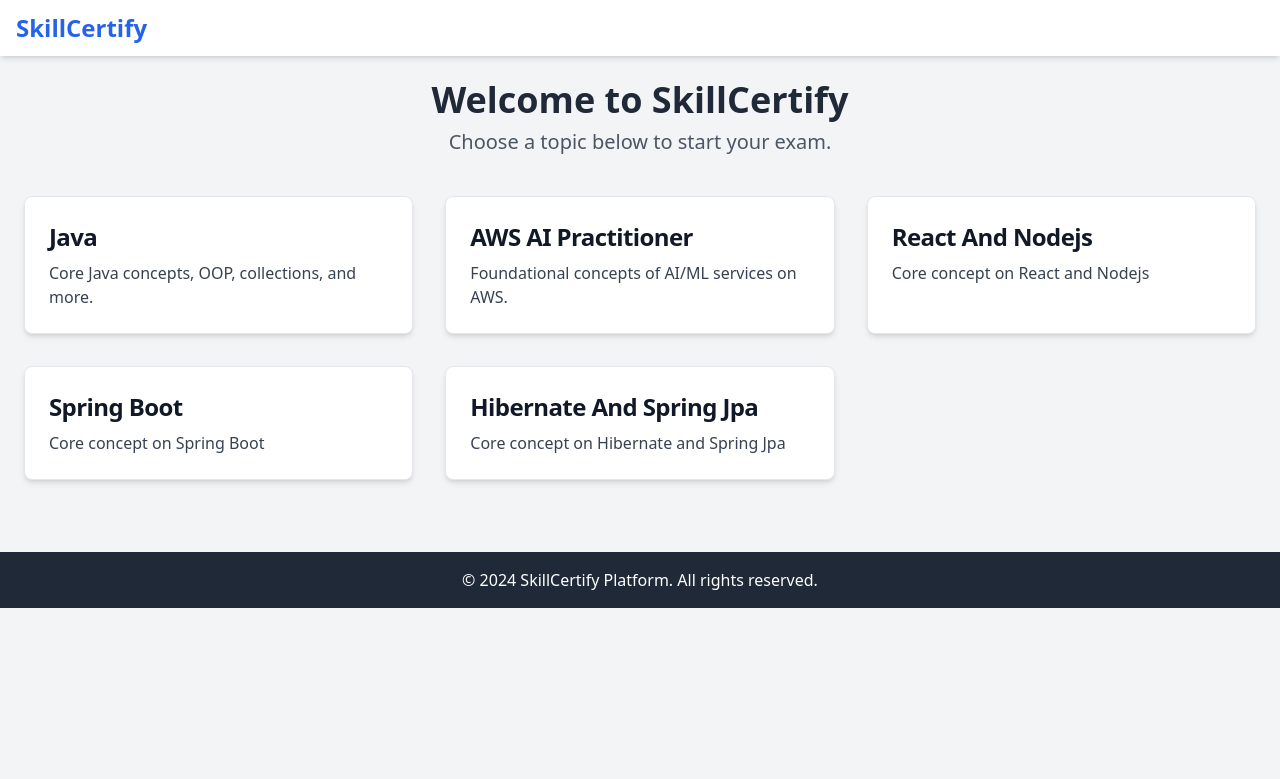
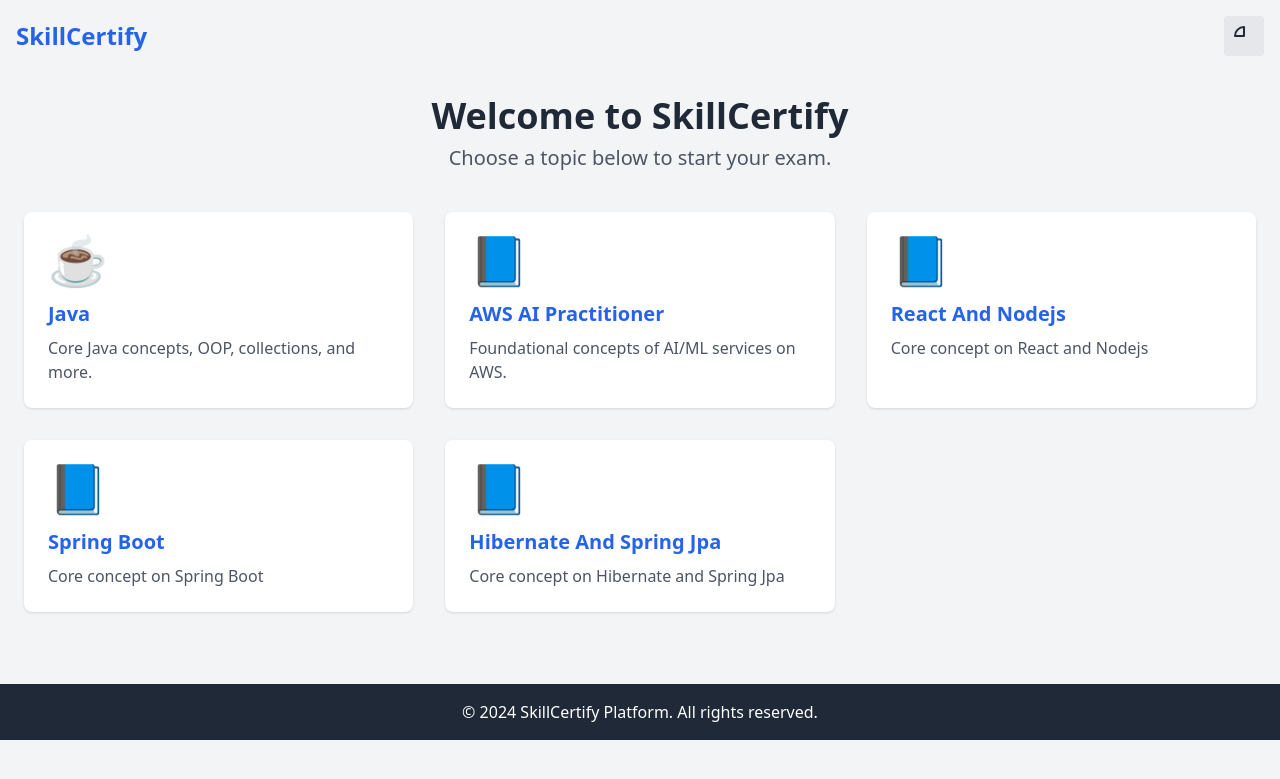
Before and after one commit to manojsatna31/SkillCertify, a Flask app: page / in a window 1280 px wide. Shown: the top 779 px of the page. Run offline with Flask 3, Linux system fonts and the light colour scheme; some libraries are stand-ins or nearby versions.

Commit message:
Running Application - css issue Fixed

```diff
--- a/skillcertify_web_app/web_app/templates/base.html
+++ b/skillcertify_web_app/web_app/templates/base.html
@@ -4,23 +4,76 @@
     <meta charset="UTF-8">
     <meta name="viewport" content="width=device-width, initial-scale=1.0">
     <title>{% block title %}SkillCertify{% endblock %}</title>
-    <!-- Tailwind CSS from CDN -->
+    <script>
+        tailwind.config = {
+        darkMode: 'class'  // ✅ This enables manual theme control
+        };
+    </script>
     <script src="https://cdn.tailwindcss.com"></script>
-    <!-- Link to our custom external stylesheet -->
     <link rel="stylesheet" href="{{ url_for('static', filename='css/main.css') }}">
 </head>
+<body class="bg-gray-100 dark:bg-gray-900 text-gray-900 dark:text-white font-sans antialiased">
 
-<body class="bg-gray-100 text-gray-900 font-sans antialiased">
+<!--  <header class="flex justify-between items-center p-4">
+    <h1 class="text-2xl font-bold">SkillCertify</h1>
+    <button id="theme-toggle" class="bg-gray-200 dark:bg-gray-800 text-black dark:text-white p-2 rounded">
+      <svg id="theme-icon" class="h-6 w-6" fill="none" stroke="currentColor" viewBox="0 0 24 24"></svg>
+    </button>
+  </header>-->
 
-    {% include 'components/header.html' %}
+{% include 'components/header.html' %}
 
-    <main class="container mx-auto p-4 md:p-6">
-        {% block content %}{% endblock %}
-    </main>
+<main class="container mx-auto p-4 md:p-6">
+    {% block content %}{% endblock %}
+</main>
 
-    {% include 'components/footer.html' %}
+{% include 'components/footer.html' %}
 
-    <!-- A block for page-specific scripts. The exam.js will be loaded here. -->
-    {% block scripts %}{% endblock %}
+{% block scripts %}
+<script>
+  const toggle = document.getElementById('theme-toggle');
+  const html = document.documentElement;
+
+  // Explicitly sets theme to dark or light
+  function setTheme(theme) {
+    localStorage.setItem('theme', theme);
+    if (theme === 'dark') {
+      html.classList.add('dark');
+    } else {
+      html.classList.remove('dark');
+    }
+    updateIcon()
+  }
+
+  // Updates the icon depending on mode
+  function updateIcon() {
+    const isDark = html.classList.contains('dark');
+    const icon = document.getElementById('theme-icon');
+    icon.innerHTML = isDark
+      ? `<path stroke-linecap="round" stroke-linejoin="round" stroke-width="2"
+         d="M12 3v1m0 16v1m9-9h-1M4 12H3m16.24-6.24l-.71.71M6.34 17.66l-.71.71m12.02 0l-.71-.71M6.34 6.34l-.71-.71" />`
+      : `<path stroke-linecap="round" stroke-linejoin="round" stroke-width="2"
+         d="M12 3a9 9 0 00-9 9h9V3z" />`;
+  }
+
+  // Button toggle logic
+  toggle.addEventListener('click', () => {
+    const isCurrentlyDark = html.classList.contains('dark');
+    const newTheme = isCurrentlyDark ? 'light' : 'dark';
+    console.log('Toggling theme to:', newTheme);
+    setTheme(newTheme);
+    updateIcon();
+  });
+
+  // Load theme from localStorage
+  document.addEventListener('DOMContentLoaded', () => {
+    const savedTheme = localStorage.getItem('theme') || 'light';
+    console.log('Loaded saved theme:', savedTheme);
+    setTheme(savedTheme);
+    updateIcon();
+  });
+</script>
+
+{% endblock %}
 </body>
 </html>
--- a/skillcertify_web_app/web_app/templates/components/header.html
+++ b/skillcertify_web_app/web_app/templates/components/header.html
@@ -1,7 +1,16 @@
-<header class="bg-white dark:bg-gray-800 shadow-md sticky top-0 z-40">
+<!--<header class="bg-white dark:bg-gray-800 shadow-md sticky top-0 z-40">
     <div class="container mx-auto px-4 py-3 flex justify-between items-center">
         <a href="{{ url_for('main.home') }}">
             <h1 id="header-title" class="text-xl md:text-2xl font-bold text-blue-600 dark:text-blue-400">SkillCertify</h1>
         </a>
     </div>
+</header>-->
+
+<header class="flex justify-between items-center p-4">
+    <a href="{{ url_for('main.home') }}">
+        <h1 id="header-title" class="text-xl md:text-2xl font-bold text-blue-600 dark:text-blue-400">SkillCertify</h1>
+    </a>
+    <button id="theme-toggle" class="p-2 rounded bg-gray-200 dark:bg-gray-700 text-gray-800 dark:text-gray-200">
+        <svg id="theme-icon" class="h-6 w-6" fill="none" stroke="currentColor" viewBox="0 0 24 24"></svg>
+    </button>
 </header>
--- a/skillcertify_web_app/web_app/templates/macros/ui_macros.html
+++ b/skillcertify_web_app/web_app/templates/macros/ui_macros.html
@@ -44,3 +44,21 @@
         <p class="mt-2 text-gray-600 dark:text-gray-400">{{ set_data.questions|length }} questions</p>
     </button>
 {% endmacro %}
+
+{% macro topic_card(id, title, description) %}
+  {% set icons = {
+      'python': '🐍',
+      'java': '☕',
+      'ai-ml': '🧠',
+      'cloud': '☁️',
+      'database': '🗄️',
+      'web-dev': '🌐'
+  } %}
+  {% set icon = icons.get(id, '📘') %}
+  <a href="{{ url_for('main.exam', topic_id=id) }}"
+     class="block p-6 bg-white dark:bg-gray-800 rounded-lg shadow hover:shadow-xl hover:-translate-y-1 transition-all">
+    <div class="text-5xl mb-4">{{ icon }}</div>
+    <h2 class="text-xl font-bold text-blue-600 dark:text-blue-400">{{ title }}</h2>
+    <p class="text-gray-600 dark:text-gray-300 mt-2">{{ description }}</p>
+  </a>
+{% endmacro %}
--- a/skillcertify_web_app/web_app/templates/pages/index.html
+++ b/skillcertify_web_app/web_app/templates/pages/index.html
@@ -1,7 +1,7 @@
 {% extends "base.html" %}
 
 {# 1. Import the macro file and assign it a namespace ('components') #}
-{% import 'components/_macros.html' as components %}
+{% import 'macros/ui_macros.html' as components %}
 
 
 {% block title %}Select Your Topic - SkillCertify{% endblock %}
@@ -9,8 +9,8 @@
 
 {% block content %}
 <div class="text-center mb-10">
-    <h1 class="text-4xl font-bold text-gray-800">Welcome to SkillCertify</h1>
-    <p class="text-xl text-gray-600 mt-2">Choose a topic below to start your exam.</p>
+  <h1 class="text-4xl font-bold text-gray-800 dark:text-white">Welcome to SkillCertify</h1>
+  <p class="text-xl text-gray-600 dark:text-gray-300 mt-2">Choose a topic below to start your exam.</p>
 </div>
 
 <div class="grid grid-cols-1 md:grid-cols-2 lg:grid-cols-3 gap-8">
```
